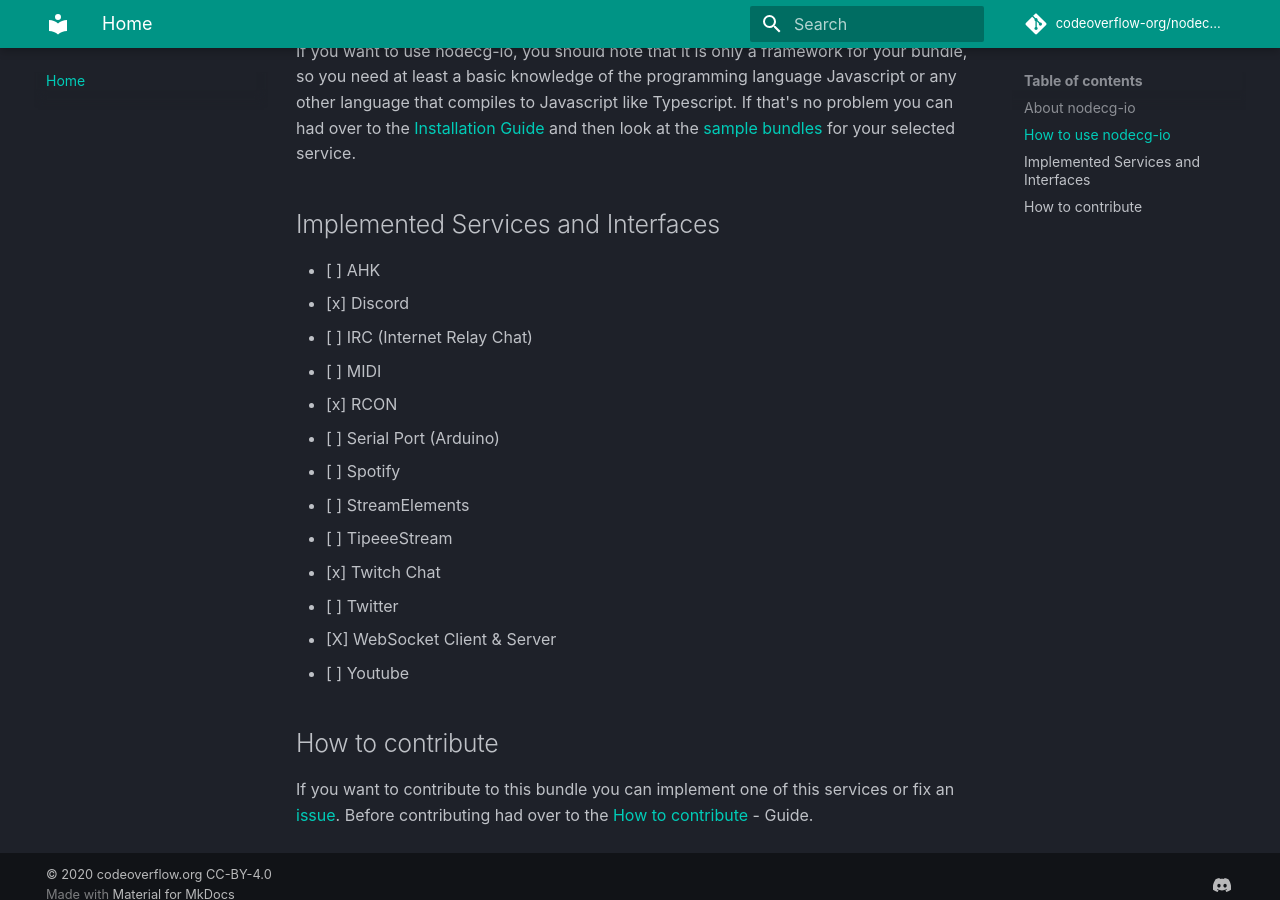
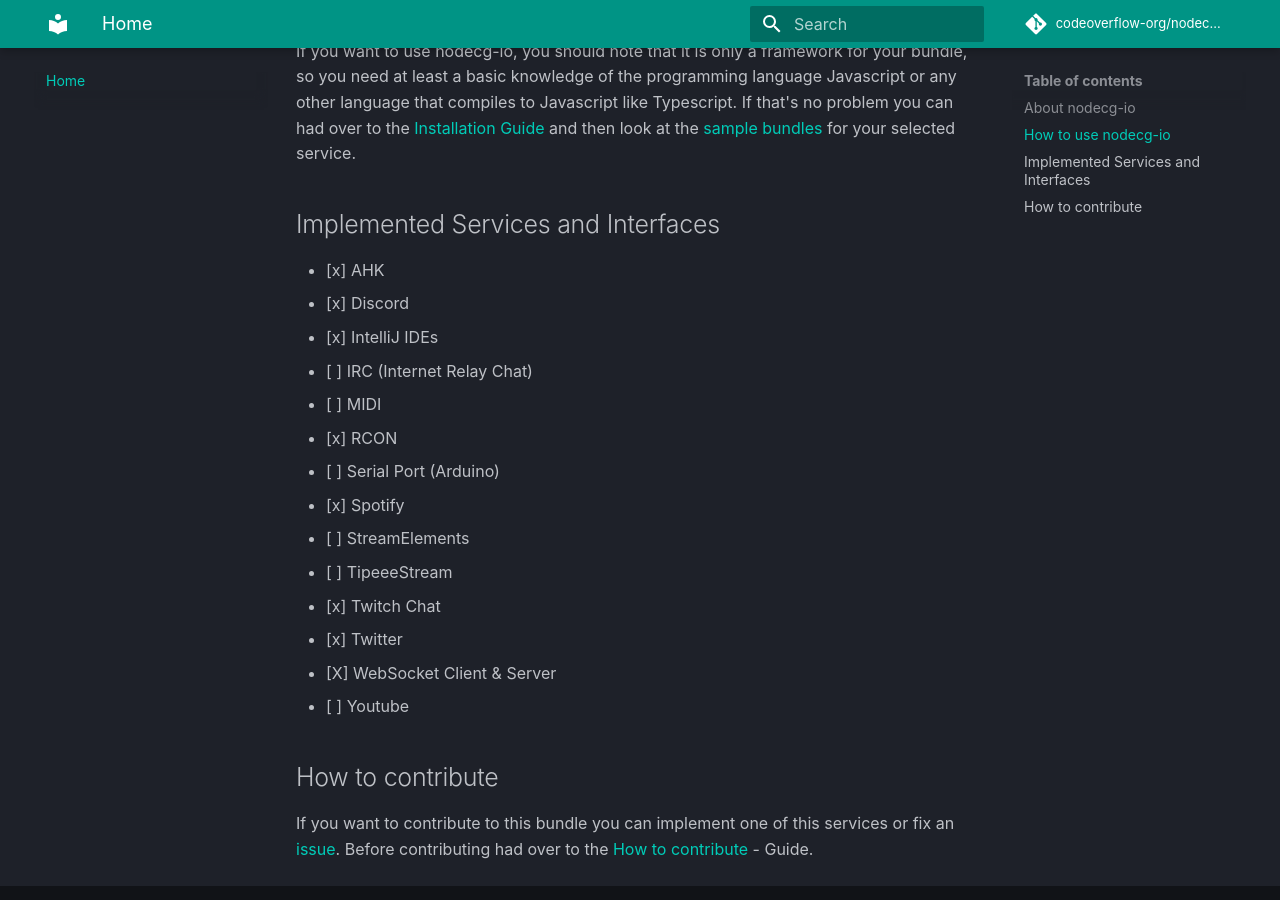
Before and after one commit to codeoverflow-org/nodecg-io-docs, an MkDocs documentation site: the page built from docs/index.md, in a window 1280 px wide and 900 px high, scrolled down 586 px. Built offline with MkDocs 1.6.1 and Material for MkDocs 9.7.7, drawn with Linux system fonts in a browser that asks for light colours; comment, search, counter and statistics services are not loaded.

Commit message:
Updates service list

```diff
--- a/docs/index.md
+++ b/docs/index.md
@@ -20,17 +20,18 @@
 
 ## Implemented Services and Interfaces
 
-- [ ] AHK
+- [x] AHK
 - [x] Discord
+- [x] IntelliJ IDEs
 - [ ] IRC (Internet Relay Chat)
 - [ ] MIDI
 - [x] RCON
 - [ ] Serial Port (Arduino)
-- [ ] Spotify
+- [x] Spotify
 - [ ] StreamElements
 - [ ] TipeeeStream
 - [x] Twitch Chat
-- [ ] Twitter
+- [x] Twitter
 - [X] WebSocket Client & Server
 - [ ] Youtube
 
```
